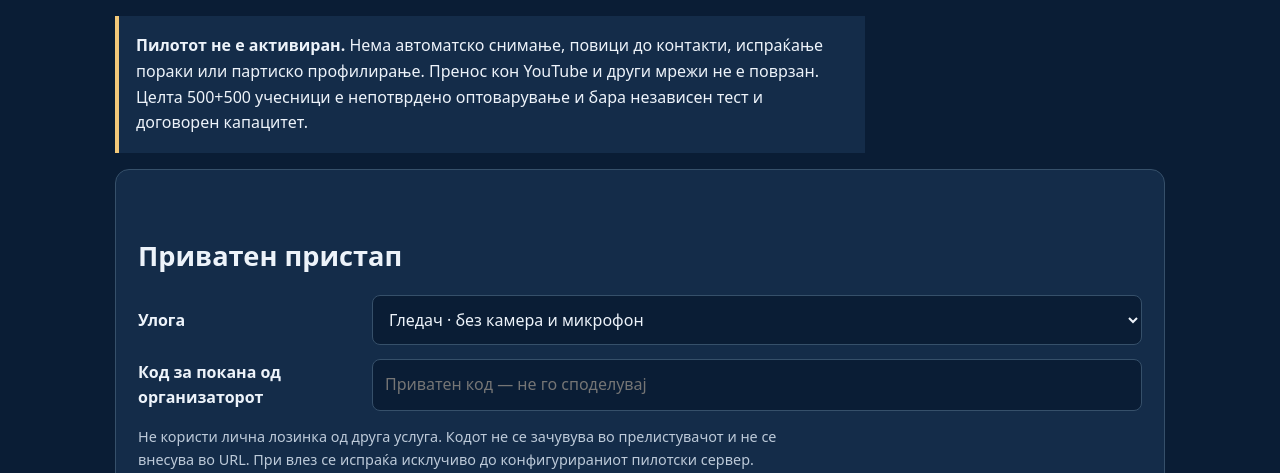
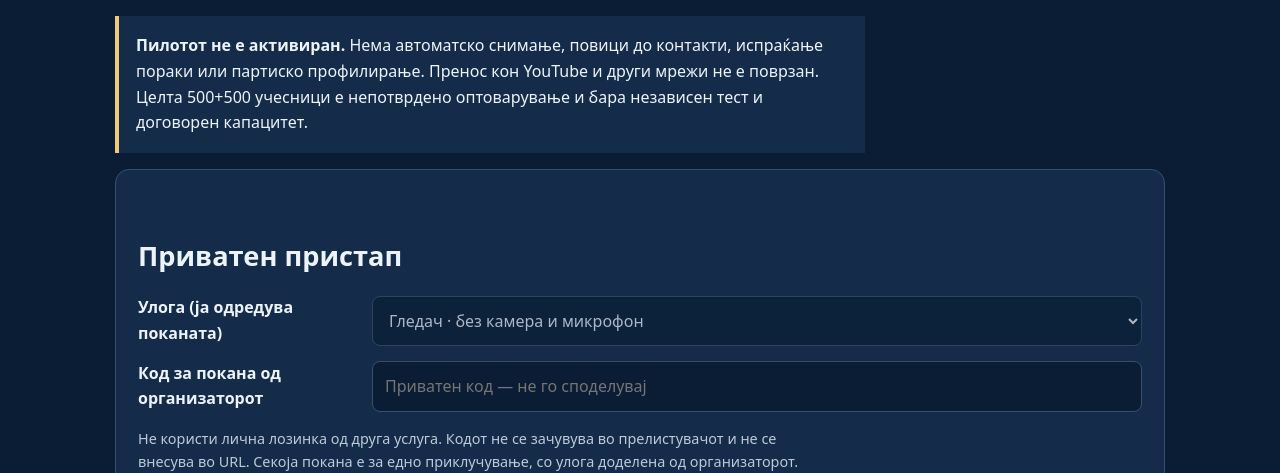
Before and after one commit to Makedonija-Sistem/makedonija-sistem, a plain HTML site: page media-connect/room.html in a window 1280 px wide. Shown: the part 327-800 px from the top of the page. Drawn offline with Linux system fonts and the light colour scheme.

Commit message:
feat(media): derive session role solely from one-time server invite

```diff
--- a/media-connect/room.html
+++ b/media-connect/room.html
@@ -19,12 +19,12 @@
 <h2 id="joinTitle">Приватен пристап</h2>
 <form id="joinForm" autocomplete="off">
 <div class="fields">
-<label for="role">Улога</label>
-<select id="role" name="role"><option value="viewer">Гледач · без камера и микрофон</option><option value="speaker">Говорник</option><option value="host">Модератор</option></select>
+<label for="role">Улога (ја одредува поканата)</label>
+<select id="role" name="role" disabled><option value="viewer">Гледач · без камера и микрофон</option><option value="speaker">Говорник</option><option value="host">Модератор</option></select>
 <label for="accessCode">Код за покана од организаторот</label>
 <input id="accessCode" type="password" name="accessCode" required minlength="24" maxlength="512" autocomplete="off" placeholder="Приватен код — не го споделувај">
 </div>
-<p class="fine">Не користи лична лозинка од друга услуга. Кодот не се зачувува во прелистувачот и не се внесува во URL. При влез се испраќа исклучиво до конфигурираниот пилотски сервер.</p>
+<p class="fine">Не користи лична лозинка од друга услуга. Кодот не се зачувува во прелистувачот и не се внесува во URL. Секоја покана е за едно приклучување, со улога доделена од организаторот. Ако врската се прекине, потребна е нова покана. При влез се испраќа исклучиво до конфигурираниот пилотски сервер.</p>
 <button id="joinButton" type="submit" disabled>Приклучи се во видеосалата</button>
 <button id="leaveButton" type="button" disabled>Напушти</button>
 </form>
```
